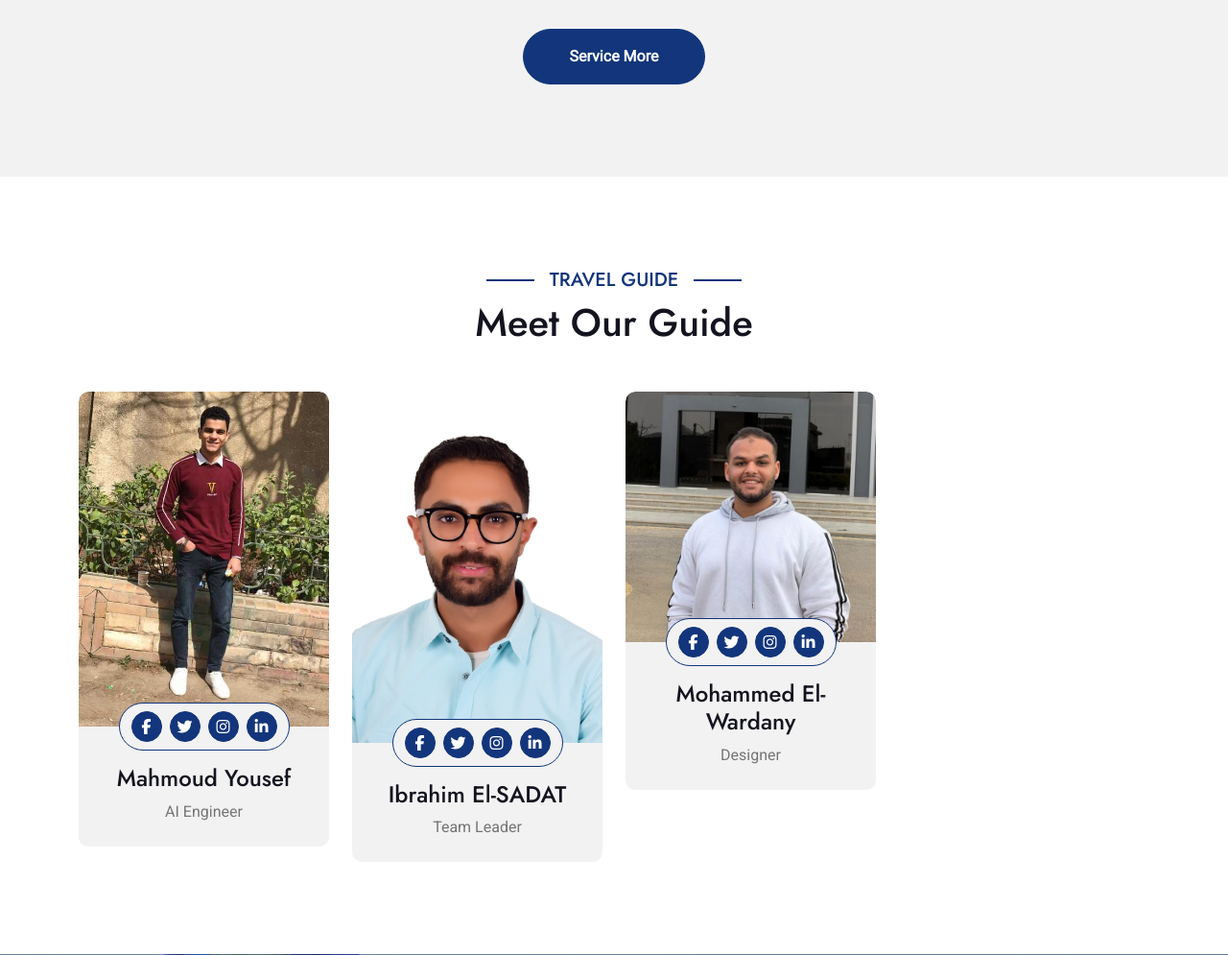
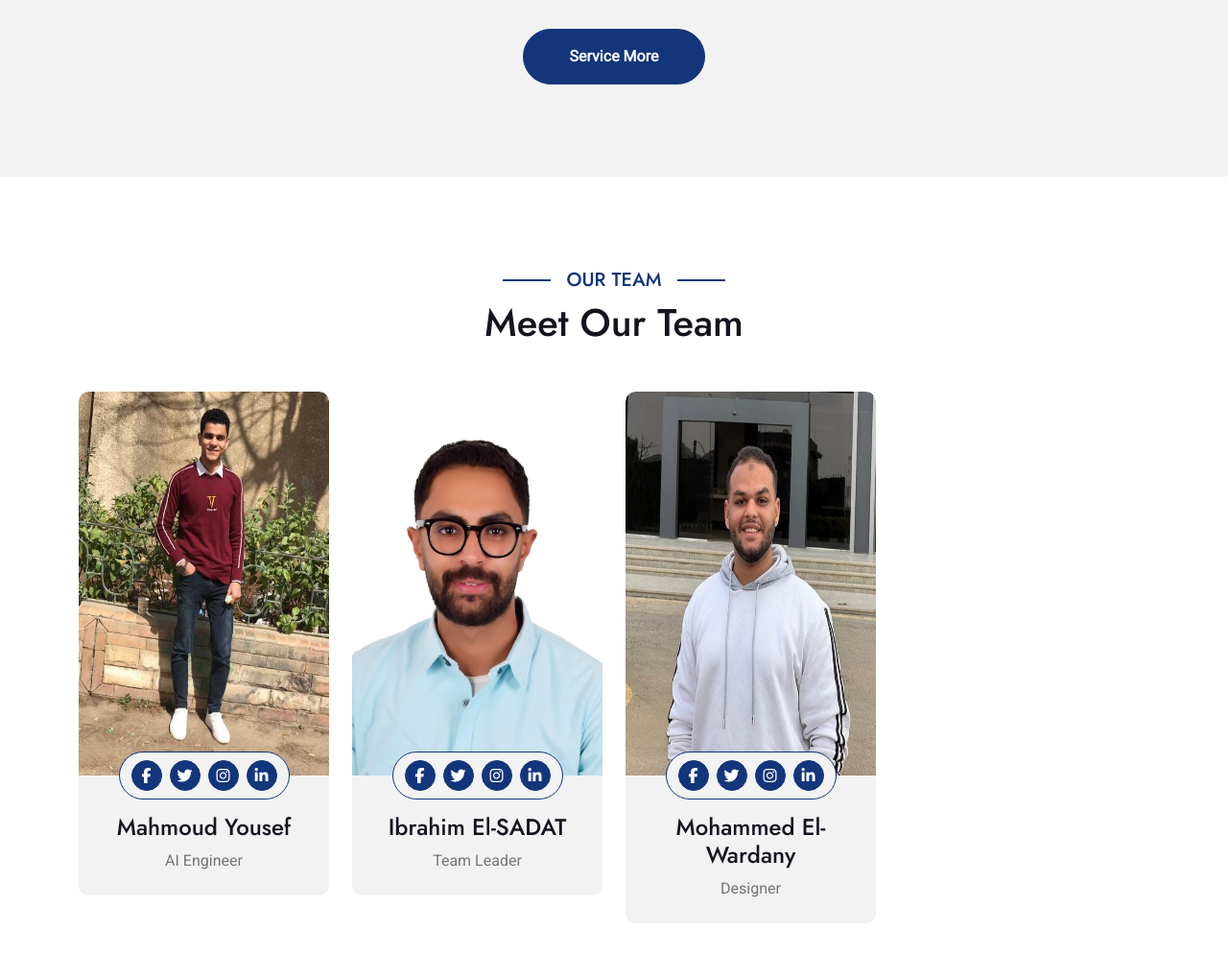
Before and after one commit to Mmy2000/z_marketing, a Django app: page / in a window 1280 px wide. Shown: the part 2120-3115 px from the top of the page at 96% size. Run offline with Django 4.2, Linux system fonts and the light colour scheme; data comes from the database, SQL or seed files in the repository; both versions use the stored data as it was after the commit; some libraries are stand-ins or nearby versions.

Commit message:
creating team page

```diff
--- a/settings/templates/home.html
+++ b/settings/templates/home.html
@@ -70,8 +70,8 @@ Home
         <div class="container-fluid guide py-5">
             <div class="container py-5">
                 <div class="mx-auto text-center mb-5" style="max-width: 900px;">
-                    <h5 class="section-title px-3">Travel Guide</h5>
-                    <h1 class="mb-0">Meet Our Guide</h1>
+                    <h5 class="section-title px-3">Our Team</h5>
+                    <h1 class="mb-0">Meet Our Team</h1>
                 </div>
                 <div class="row g-4">
                     {% for team in teams  %}
@@ -79,13 +79,13 @@ Home
                         <div class="guide-item">
                             <div class="guide-img">
                                 <div class="guide-img-efects">
-                                    <img src="{{team.image.url}}" class="img-fluid w-100 rounded-top" alt="Image">
+                                    <img src="{{team.image.url}}" class="object-fit-contain w-100 rounded-top" height="400px" alt="Image">
                                 </div>
                                 <div class="guide-icon rounded-pill p-2">
-                                    <a class="btn btn-square btn-primary rounded-circle mx-1" href="{{team.fb_link}}"><i class="fab fa-facebook-f"></i></a>
-                                    <a class="btn btn-square btn-primary rounded-circle mx-1" href="{{team.twitter_link}}"><i class="fab fa-twitter"></i></a>
-                                    <a class="btn btn-square btn-primary rounded-circle mx-1" href="{{team.instagram_link}}"><i class="fab fa-instagram"></i></a>
-                                    <a class="btn btn-square btn-primary rounded-circle mx-1" href="{{team.linkedin_link}}"><i class="fab fa-linkedin-in"></i></a>
+                                    <a class="btn btn-square btn-primary rounded-circle mx-1" href=" {% if team.fb_link %} {{ team.fb_link}} {% else %} # {% endif %}"><i class="fab fa-facebook-f"></i></a>
+                                    <a class="btn btn-square btn-primary rounded-circle mx-1" href="{% if team.twitter_link %} {{ team.twitter_link}} {% else %} # {% endif %}"><i class="fab fa-twitter"></i></a>
+                                    <a class="btn btn-square btn-primary rounded-circle mx-1" href="{% if team.instagram_link %} {{ team.instagram_link}} {% else %} # {% endif %}"><i class="fab fa-instagram"></i></a>
+                                    <a class="btn btn-square btn-primary rounded-circle mx-1" href="{% if team.linkedin_link %} {{ team.linkedin_link}} {% else %} # {% endif %}"><i class="fab fa-linkedin-in"></i></a>
                                 </div>
                             </div>
                             <div class="guide-title text-center rounded-bottom p-4">
--- a/team/models.py
+++ b/team/models.py
@@ -7,7 +7,7 @@ class Team(models.Model):
     fb_link = models.URLField( max_length=200)
     linkedin_link = models.URLField( max_length=200)
     instagram_link = models.URLField( max_length=200)
-    twitter_link = models.URLField( max_length=200)
+    twitter_link = models.URLField( max_length=200 , null=True , blank=True)
     image = models.ImageField( upload_to='team/')
 
     def __str__(self):
```
Also changed, not shown: team/templates/team.html (+5 -5 lines), db.sqlite3, media/team/WhatsApp_Image_2024-02-12_at_01.36.08_17d34535.jpg (added), media/team/WhatsApp_Image_2024-02-12_at_01.36.08_17d34535_1.jpg (added), media/team/WhatsApp_Image_2024-08-02_at_16.39.48_626bb719.jpg (added), media/team/WhatsApp_Image_2024-08-02_at_17.40.51_30d96aa1.jpg (added), team/migrations/0003_alter_team_twitter_link.py (added).
